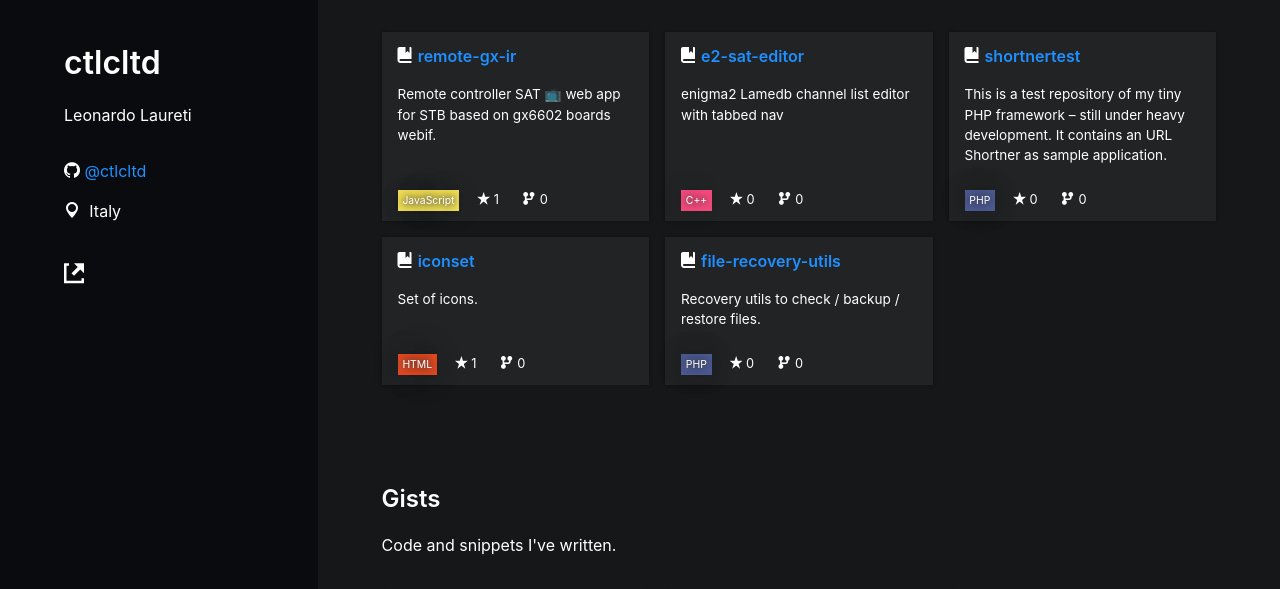
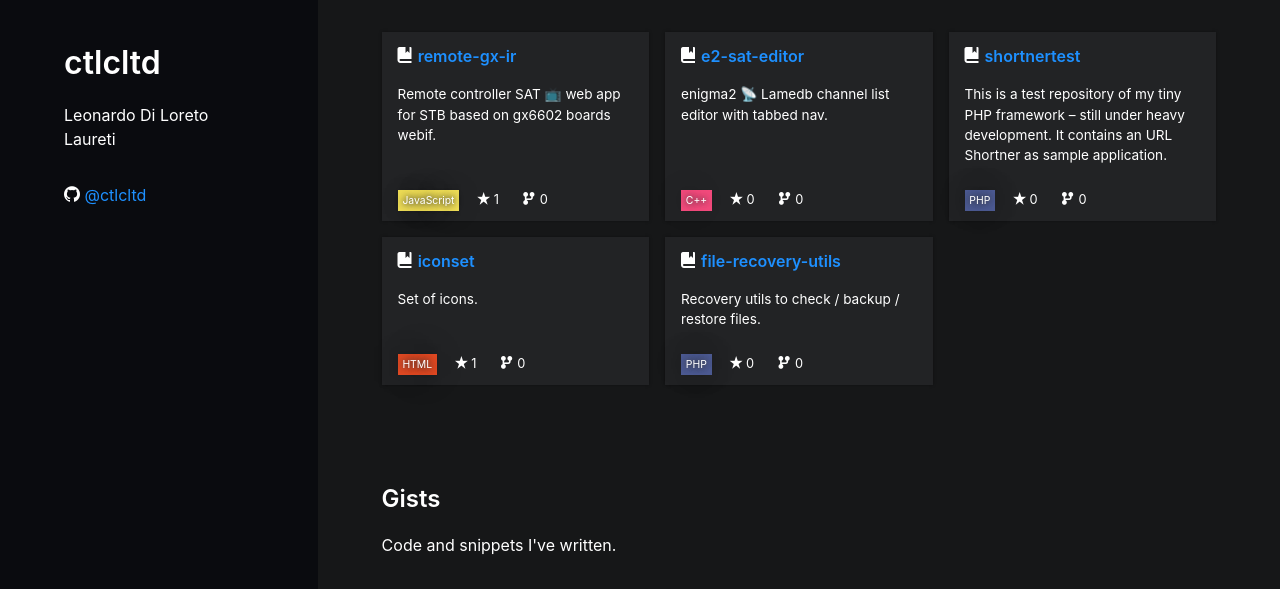
Before and after one commit to ctlcltd/ctlcltd.github.io, a website: page index.html in a window 1280 px wide. Shown: the part 199-788 px from the top of the page. Drawn offline with Linux system fonts and the light colour scheme.

Commit message:
Update metadesc and repos.

```diff
--- a/config.json
+++ b/config.json
@@ -10,8 +10,5 @@
   "repos": {
     "exclude": ["ctlcltd.github.io", "cfs-translatable", "custom-field-suite", "MooVES", "cddb_db_import"]
   },
-  "socials": {
-    "website": "https://loltgt.github.io"
-  },
   "topics": []
 }
--- a/index.html
+++ b/index.html
@@ -4,10 +4,10 @@
 <meta charset="utf-8">
 <meta name="viewport" content="width=device-width, initial-scale=1, shrink-to-fit=no">
 <title>ctlcltd</title>
-<meta name="description" content="">
+<meta name="description" content="ctlcltd.github.io landing page. Repositories and gists from ctlcltd.">
 <meta property="og:title" content="ctlcltd">
 <meta property="og:image" content="https://avatars.githubusercontent.com/u/204957?v=4">
-<meta property="og:description" content="">
+<meta property="og:description" content="ctlcltd.github.io landing page. Repositories and gists from ctlcltd.">
 <link rel="stylesheet" type="text/css" href="assets/styles.css">
 </head>
 <body class="site dark sections-2">
@@ -18,22 +18,13 @@
 <img src="https://avatars.githubusercontent.com/u/204957?v=4" alt="Avatar">
 </div>
 <h1 class="profile_username">ctlcltd</h1>
-<span class="profile_realname">Leonardo Laureti</span>
+<span class="profile_realname">Leonardo Di Loreto Laureti</span>
 </div>
 <div class="profile-extended">
 <div class="profile_link">
 <span class="icon icon-github"></span>
 <a href="https://github.com/ctlcltd">@ctlcltd</a>
 </div>
-<span class="profile_location"><span class="icon icon-map-marker"></span> Italy</span>
-</div>
-<div class="profile_socials">
-<ul class="profile_socials_list">
-<li class="profile_socials_item"><a href="https://loltgt.github.io" title="Website" rel="noopener" target="_blank">
-<span class="icon icon-external-link"></span>
-<span class="label">Website</a>
-</li>
-</ul>
 </div>
 </div>
 <div class="section repos">
@@ -66,7 +57,7 @@
 </h3>
 </div>
 <div class="card-text">
-<p class="card_description">enigma2 Lamedb channel list editor with tabbed nav</p>
+<p class="card_description">enigma2 📡 Lamedb channel list editor with tabbed nav.</p>
 </div>
 <div class="card-foot">
 <span class="card_lang-code lang-code-c-plus-plus" style="background-color: #f34b7d;">C++</span>
@@ -212,6 +203,5 @@
 </div>
 </div>
 </div>
-<script src="assets/scripts.js"></script>
 </body>
 </html>
```
